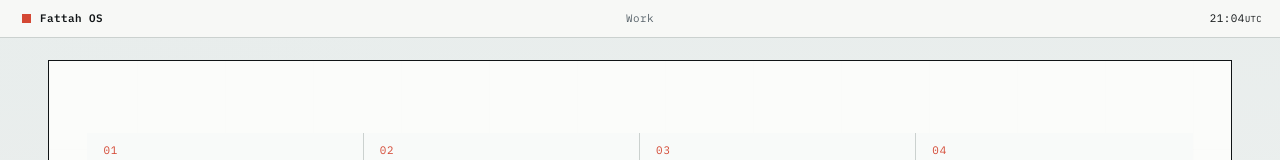
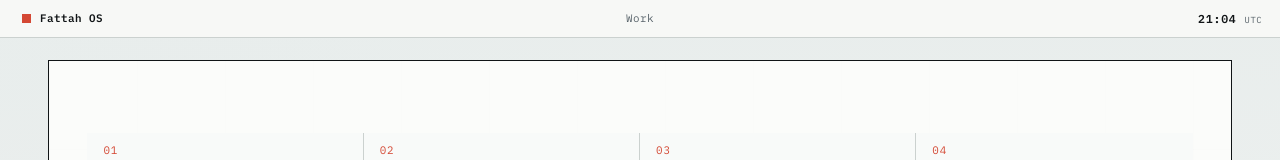
Before and after one commit to fattah247/fattah-portfolio, a Next.js app: page /case/iyup in a window 1280 px wide. Shown: the top 160 px of the page. Built offline with nearby package versions, Linux system fonts and the light colour scheme.

Commit message:
Restyle the system status clock

```diff
--- a/app/window-system.css
+++ b/app/window-system.css
@@ -1273,16 +1273,28 @@ body {
 .system-status {
   align-items: center;
   display: flex;
-  gap: 10px;
+  font-variant-numeric: tabular-nums;
   justify-self: end;
-}
-
-.system-network {
-  border: 1px solid var(--ink-secondary);
-  border-width: 0 0 1px 1px;
-  height: 7px;
-  transform: skew(-22deg);
-  width: 10px;
+  white-space: nowrap;
+}
+
+.system-status time {
+  align-items: baseline;
+  display: inline-flex;
+  gap: 8px;
+}
+
+.system-status time > span {
+  font-size: .72rem;
+  font-weight: 700;
+  letter-spacing: .07em;
+}
+
+.system-status time > small {
+  color: var(--ink-secondary);
+  font: inherit;
+  font-size: .55rem;
+  letter-spacing: .06em;
 }
 
 .desktop-taskbar {
@@ -1827,9 +1839,6 @@ html[data-system-mode="computer"][data-system-surface="recents"] .contact-window
 
   .system-brand strong { font-size: .62rem; }
   .system-active-app { font-size: .61rem; }
-  .system-status { gap: 6px; }
-  .system-status > span:not(.system-network) { display: none; }
-
   .system-home-screen,
   .system-recents {
     bottom: var(--os-phone-nav);
```
